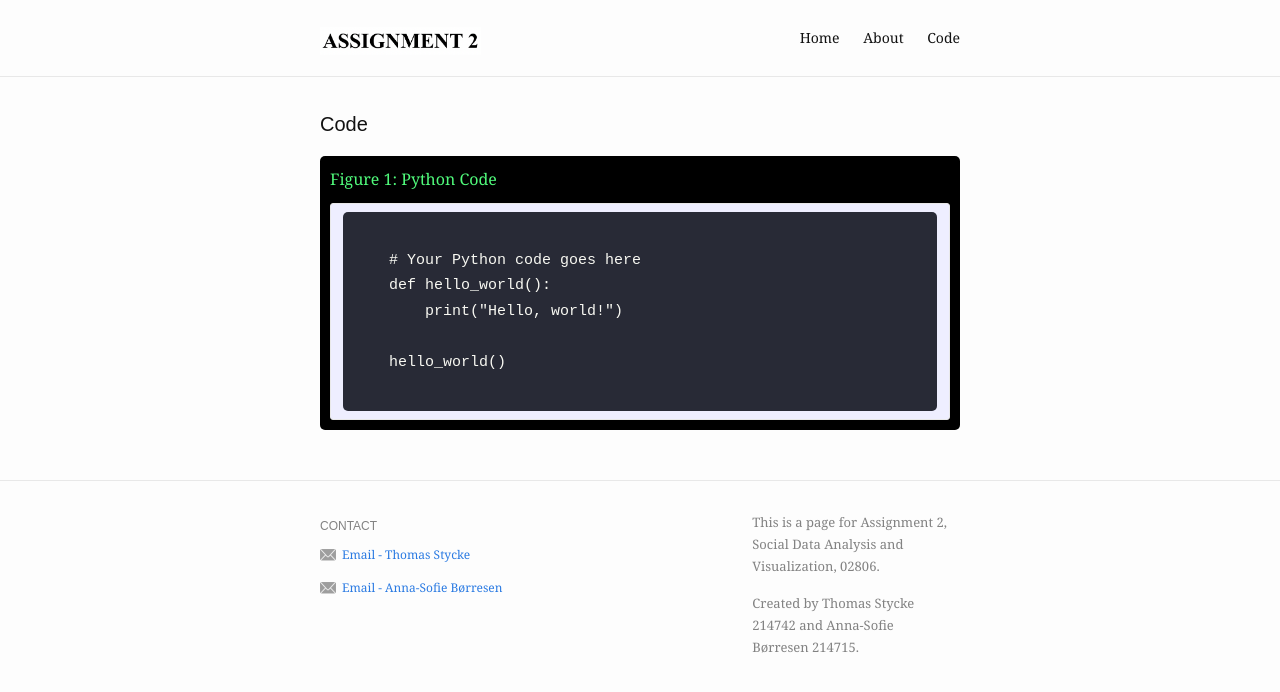
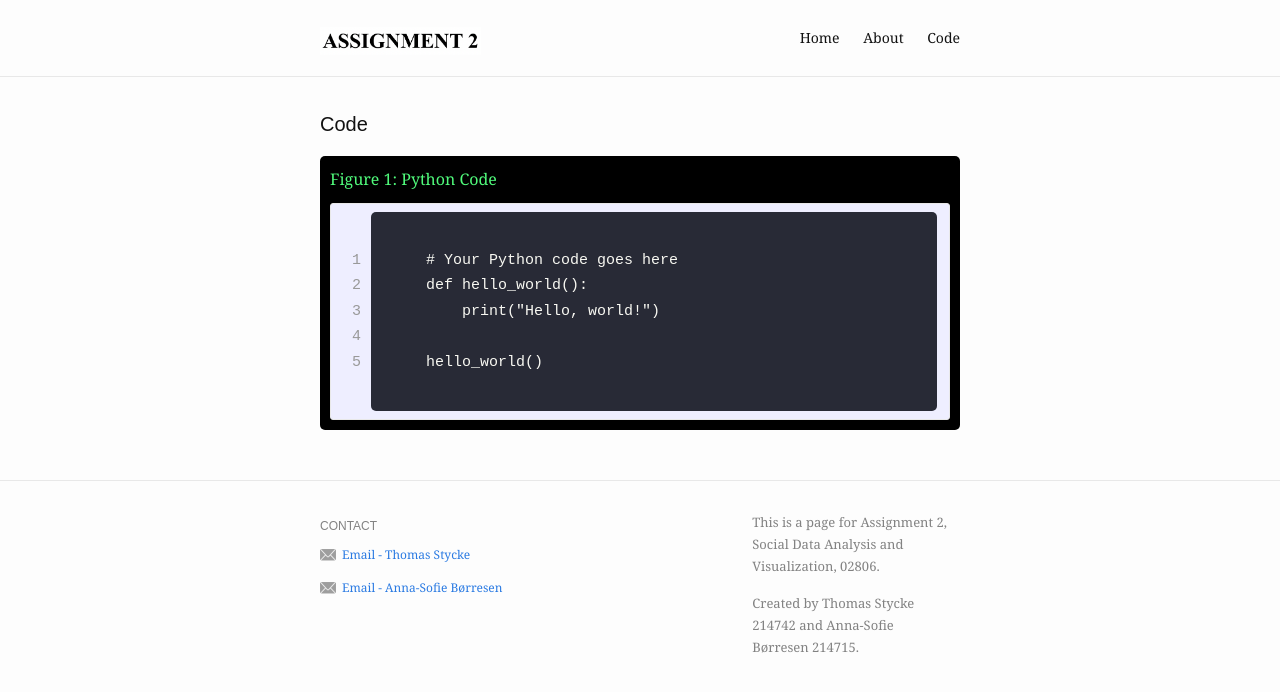
Before and after one commit to Thomasstycke/Thomasstycke.github.io, a Jekyll site: the page built from code.md, in a window 1280 px wide. Shown: the top 692 px of the page. Built offline with Jekyll 4.4.1, drawn with Linux system fonts in a browser that asks for light colours; part of the change alters nothing that is shown.

```diff
--- a/code.md
+++ b/code.md
@@ -11,6 +11,7 @@ slug: /code
     padding: 10px;
     border-radius: 5px;
     margin-bottom: 20px;
+    position: relative; /* Added to allow absolute positioning of line numbers */
   }
 
   .code-block figcaption {
@@ -21,6 +22,8 @@ slug: /code
 
   .code-block pre {
     margin: 0;
+    padding-left: 40px; /* Added to accommodate line numbers */
+    position: relative; /* Added for absolute positioning of line numbers */
   }
 
   .code-block code {
@@ -29,17 +32,27 @@ slug: /code
     border-radius: 5px;
     background-color: #282a36; /* Adjust code background color as needed */
   }
+
+  .code-line {
+    position: absolute;
+    left: 0;
+    width: 30px; /* Adjust width as needed */
+    text-align: right;
+    color: #999; /* Adjust line number color as needed */
+    padding-right: 10px;
+    pointer-events: none; /* Ensures line numbers do not interfere with text selection */
+  }
 </style>
 
 <div class="code-block">
   <figure>
     <figcaption>Figure 1: Python Code</figcaption>
     <pre><code class="python">
-    # Your Python code goes here
-    def hello_world():
-        print("Hello, world!")
-
-    hello_world()
+    <span class="code-line">1</span> # Your Python code goes here
+    <span class="code-line">2</span> def hello_world():
+    <span class="code-line">3</span>     print("Hello, world!")
+    <span class="code-line">4</span>
+    <span class="code-line">5</span> hello_world()
     </code></pre>
   </figure>
 </div>
```
